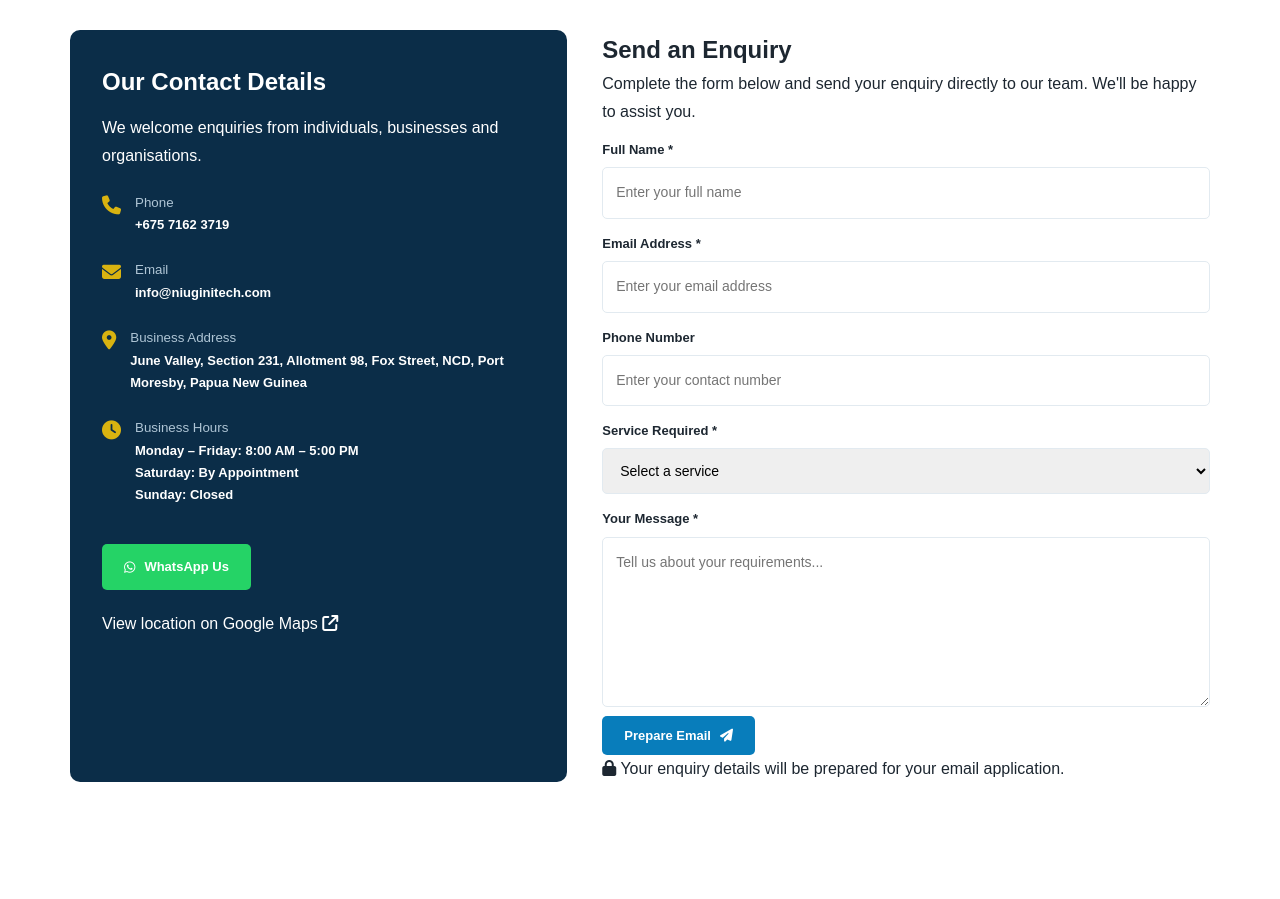
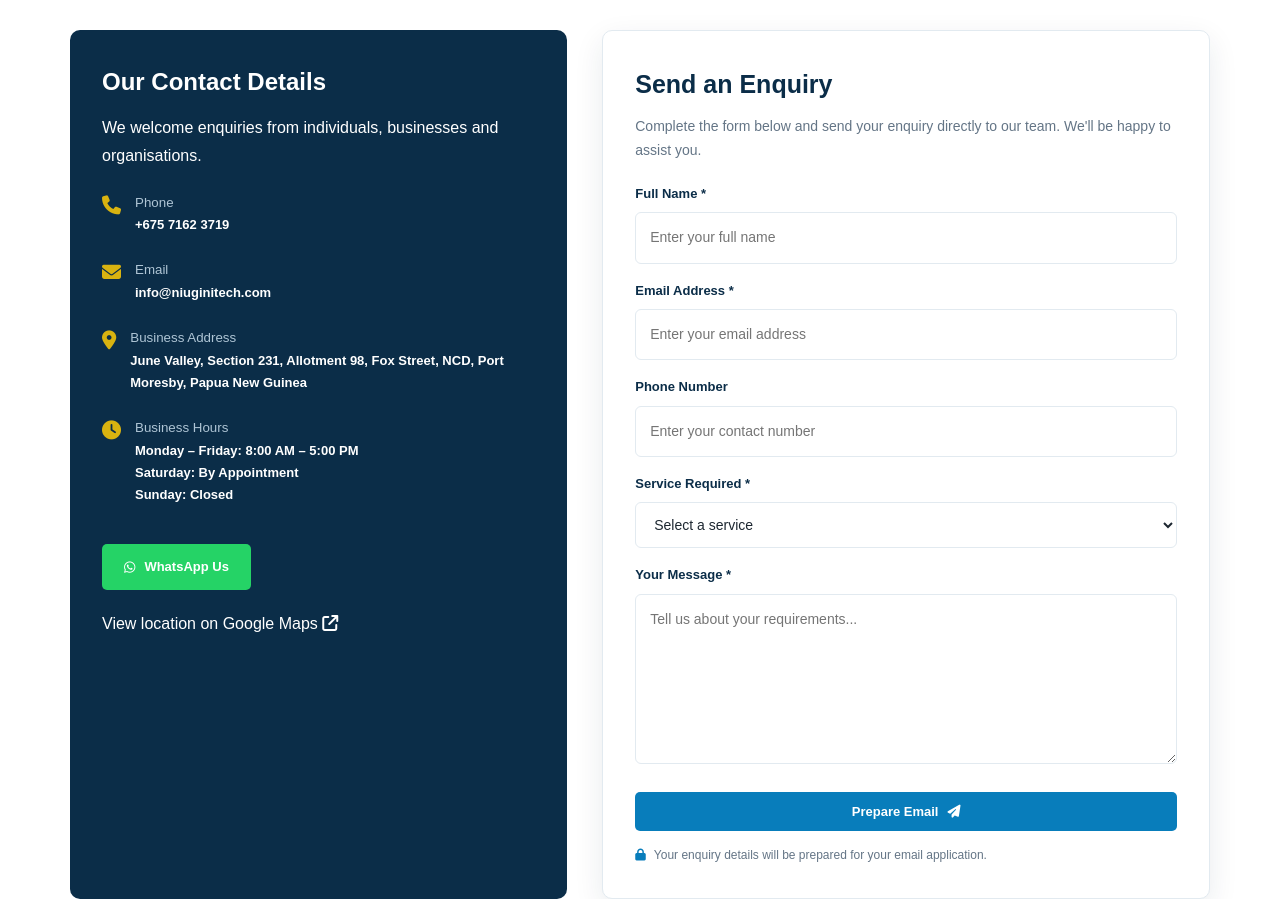
Before and after one commit to JMavato/niuginitech, a plain HTML site: page niuginitech/contact.html in a window 1280 px wide. Shown: the part 560-1459 px from the top of the page. Drawn offline with Linux system fonts and the light colour scheme.

Commit message:
contact enquiry form commit

```diff
--- a/niuginitech/css/style.css
+++ b/niuginitech/css/style.css
@@ -1045,3 +1045,85 @@ footer strong { color: white; }
     object-fit: cover;
     display: block;
 }
+
+
+/* PROFESSIONAL CONTACT ENQUIRY FORM */
+
+.enquiry-wrapper {
+    padding: 32px;
+    background: #ffffff;
+    border: 1px solid var(--border);
+    border-radius: 10px;
+    box-shadow: var(--shadow);
+}
+
+.enquiry-wrapper h2 {
+    color: var(--navy);
+    font-size: 25px;
+    margin-bottom: 10px;
+}
+
+.enquiry-intro {
+    color: var(--muted);
+    font-size: 14px;
+    margin-bottom: 20px;
+    line-height: 1.7;
+}
+
+.contact-form label {
+    display: block;
+    color: var(--navy);
+    font-size: 13px;
+    font-weight: 700;
+    margin: 16px 0 7px;
+}
+
+.contact-form input,
+.contact-form select,
+.contact-form textarea {
+    width: 100%;
+    padding: 13px 14px;
+    border: 1px solid var(--border);
+    border-radius: 6px;
+    background: #ffffff;
+    color: var(--dark);
+    font-family: inherit;
+    font-size: 14px;
+    transition: border-color .2s, box-shadow .2s;
+}
+
+.contact-form input:focus,
+.contact-form select:focus,
+.contact-form textarea:focus {
+    outline: none;
+    border-color: var(--blue);
+    box-shadow: 0 0 0 3px rgba(8,125,187,.12);
+}
+
+.contact-form textarea {
+    min-height: 140px;
+    resize: vertical;
+}
+
+.contact-form button {
+    margin-top: 20px;
+    width: 100%;
+}
+
+.form-status {
+    color: var(--muted);
+    font-size: 12px;
+    margin-top: 15px;
+    line-height: 1.6;
+}
+
+.form-status i {
+    color: var(--blue);
+    margin-right: 5px;
+}
+
+@media(max-width: 600px) {
+    .enquiry-wrapper {
+        padding: 22px 18px;
+    }
+}
```
